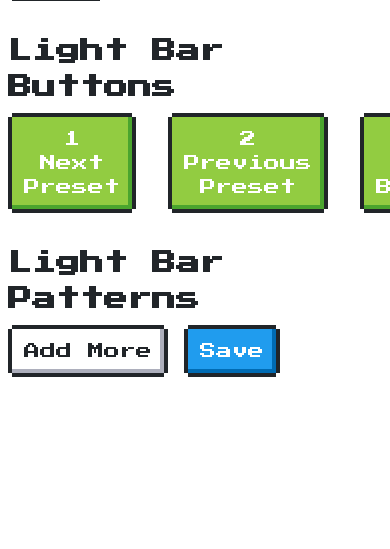
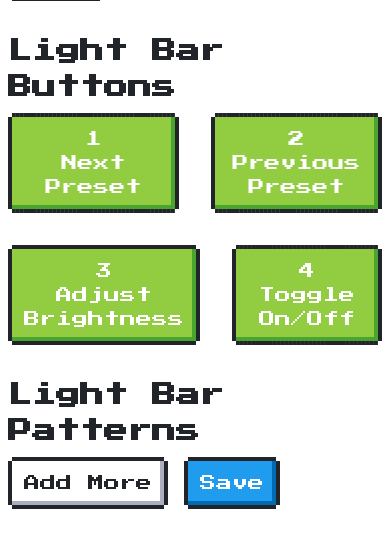
Before and after one commit to ecaron/garage-lightbar, a Flask app: page / in a window 390 px wide; the page is wider, and only the part inside the window is pictured. Shown: the part 479-1028 px from the top of that part. Before the commit the page ends 856 px from the top of that part, so only its background shows below. Run offline with Flask 2, Linux system fonts and the light colour scheme; some libraries are stand-ins or nearby versions.

Commit message:
Making mobile button presentation work

```diff
--- a/web/templates/index.html
+++ b/web/templates/index.html
@@ -42,7 +42,7 @@
       </form>
 
       <h2>Light Bar Buttons</h2>
-      <div style="display:flex; gap: 2rem; margin-bottom:2rem">
+      <div style="display:flex; flex-wrap: wrap; gap: 2rem; margin-bottom:2rem">
         <a class="nes-btn is-success" href="/button/1" style="flex-grow: 1; flex-basis: 0">1<br>Next Preset</a>
         <a class="nes-btn is-success" href="/button/2" style="flex-grow: 1; flex-basis: 0">2<br>Previous Preset</a>
         <a class="nes-btn is-success" href="/button/3" style="flex-grow: 1; flex-basis: 0">3<br>Adjust Brightness</a>
```
Also changed, not shown: 1 other file.
